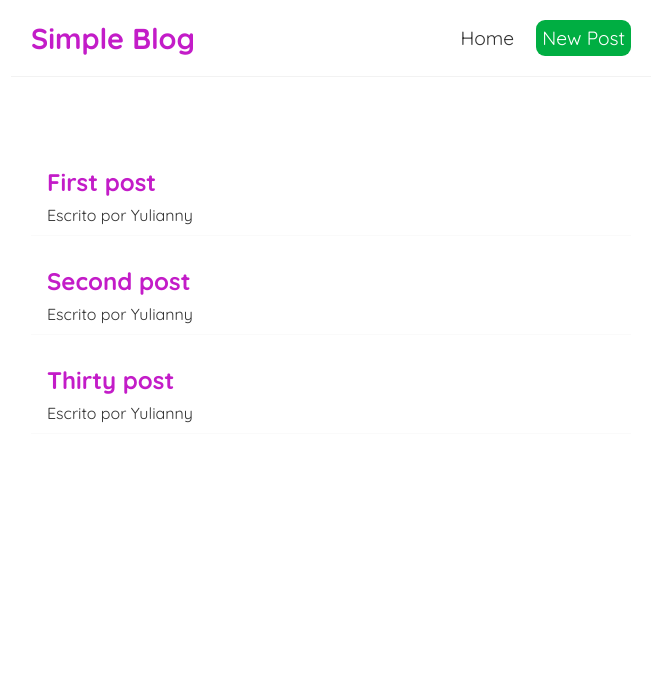
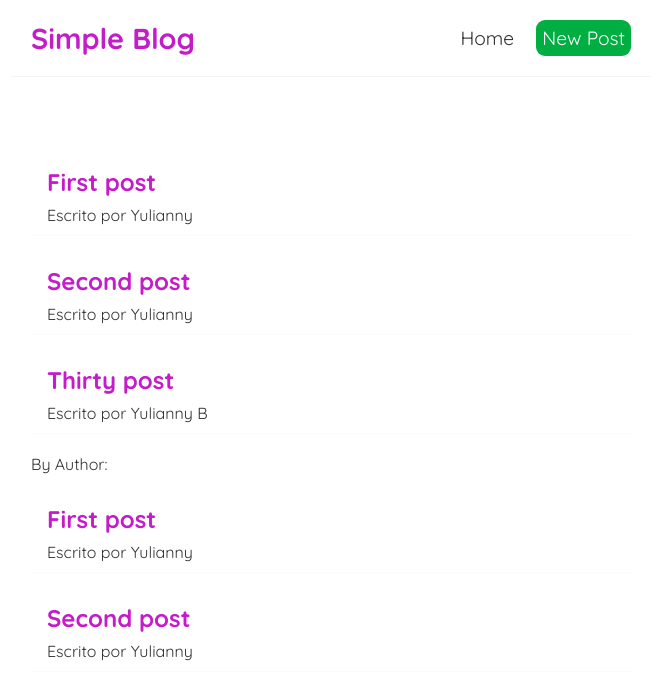
Before and after one commit to yuliannydev/Simple-Blog-With-React, a React (Create React App) app: page / in a window 1280 px wide. Shown: the top 700 px of the page, without its empty margins (309-971 px from the left). Built offline with nearby package versions, Linux system fonts and the light colour scheme; the HTML template or start-up script is replaced by a standard one.

Commit message:
:memo: Filter blog by author
Create filter blog by author with filter

```diff
--- /dev/null
+++ b/src/components/BlogList.jsx
@@ -0,0 +1,15 @@
+const BlogList = (props) => {
+    const blogs = props.blogs;
+    return (
+        <div className="blog-list">
+            {blogs.map((blog) => (
+                <div className="blog-preview" key={blog.id}>
+                    <h2>{ blog.title }</h2>
+                    <p>Escrito por { blog.author }</p>
+                </div>
+            ))}
+        </div>
+    )
+}
+
+export default BlogList
--- a/src/components/Home.jsx
+++ b/src/components/Home.jsx
@@ -1,20 +1,18 @@
 import { useState } from 'react'
+import BlogList from './BlogList'
 
 const Home = () => {
     const [blogs, setBlogs] = useState([
         {title: 'First post', body: 'Lorem ipsum' , author: 'Yulianny', id: 1},
         {title: 'Second post', body: 'Lorem ipsum' , author: 'Yulianny', id: 1},
-        {title: 'Thirty post', body: 'Lorem ipsum' , author: 'Yulianny', id: 1},
+        {title: 'Thirty post', body: 'Lorem ipsum' , author: 'Yulianny B', id: 1},
     ])
 
     return (
         <div className="home">
-            {blogs.map((blog) => (
-                <div className="blog-preview" key={blog.id}>
-                    <h2>{ blog.title }</h2>
-                    <p>Escrito por { blog.author }</p>
-                </div>
-            ))}
+            <BlogList blogs={blogs} />
+            <p>By Author: </p>
+            <BlogList blogs={blogs.filter((blog) => blog.author === 'Yulianny')} />
         </div>
     )
 }
```
